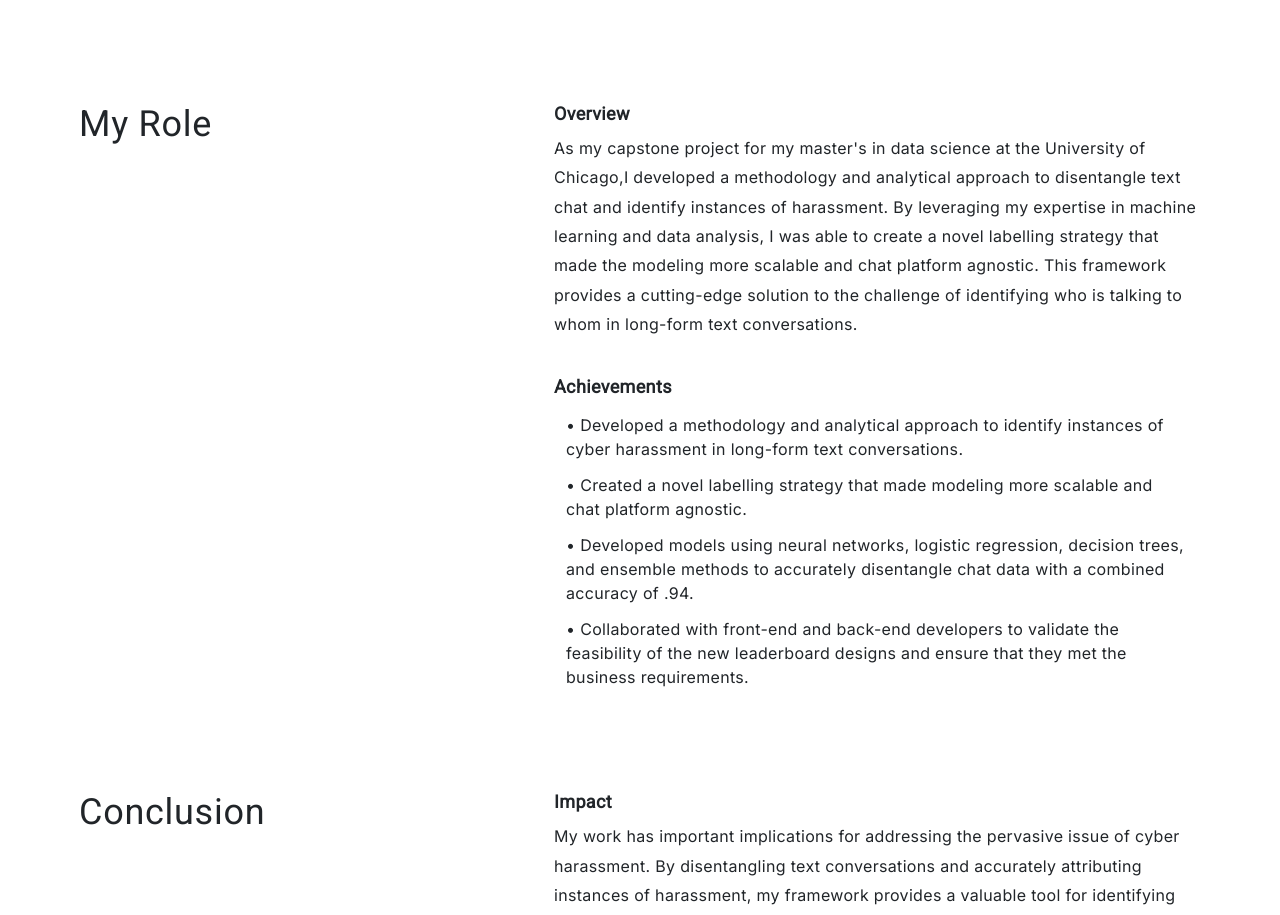
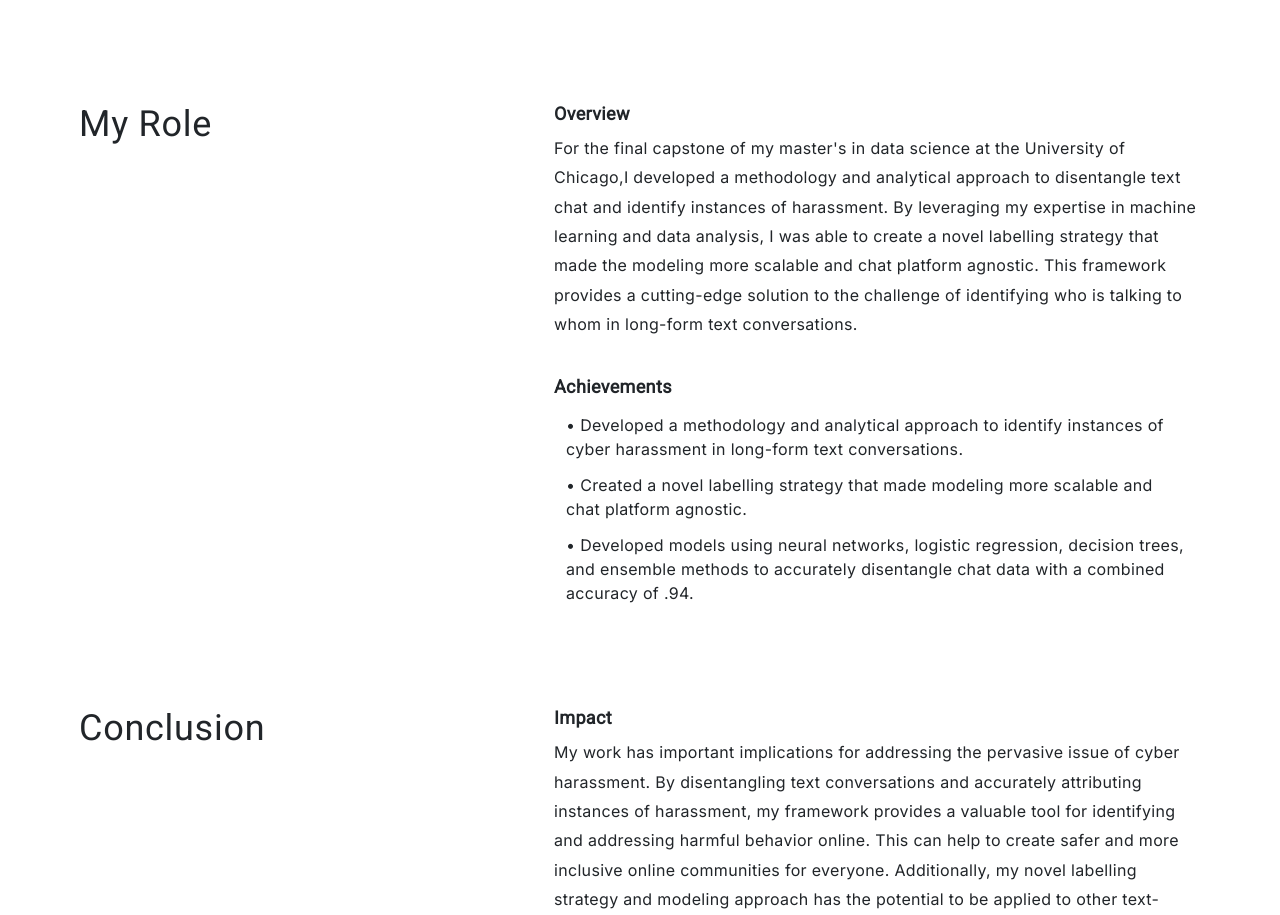
Before and after one commit to Dan-S-Lee/primary-react-portfolio, a React (Create React App) app: page /capstone in a window 1280 px wide. Shown: the part 880-1795 px from the top of the page. Built offline with nearby package versions, Linux system fonts and the light colour scheme; a web font is replaced by a local one.

Commit message:
Updating typos.

```diff
--- a/src/pages/Capstone.js
+++ b/src/pages/Capstone.js
@@ -17,20 +17,18 @@ function Capstone() {
             role: "Data Scientist, Software Engineer",
             tools: "Python \n Pyspark",
             timeline: "Sep, 2022 - Mar, 2023",
-            overview: "As my capstone project for my master's in data science at the University of Chicago," +
+            overview: "For the final capstone of my master's in data science at the University of Chicago," +
                 "I developed a methodology and analytical approach to disentangle text chat and identify instances of" +
                 " harassment. By leveraging my expertise in machine learning and data analysis, I was able to create a" +
                 " novel labelling strategy that made the modeling more scalable and chat platform agnostic. This " +
                 "framework provides a cutting-edge solution to the challenge of identifying who is talking to whom " +
                 "in long-form text conversations. ",
             achievements: [
-                " Developed a methodology and analytical approach to identify instances of cyber harassment in " +
+                "Developed a methodology and analytical approach to identify instances of cyber harassment in " +
                 "long-form text conversations.",
                 "Created a novel labelling strategy that made modeling more scalable and chat platform agnostic.",
                 "Developed models using neural networks, logistic regression, decision trees, and ensemble methods " +
-                "to accurately disentangle chat data with a combined accuracy of .94.",
-                "Collaborated with front-end and back-end developers to validate the feasibility of the new " +
-                "leaderboard designs and ensure that they met the business requirements."
+                "to accurately disentangle chat data with a combined accuracy of .94."
             ],
             impact: "My work has important implications for addressing the pervasive issue of cyber harassment. " +
                 "By disentangling text conversations and accurately attributing instances of harassment, my " +
```
